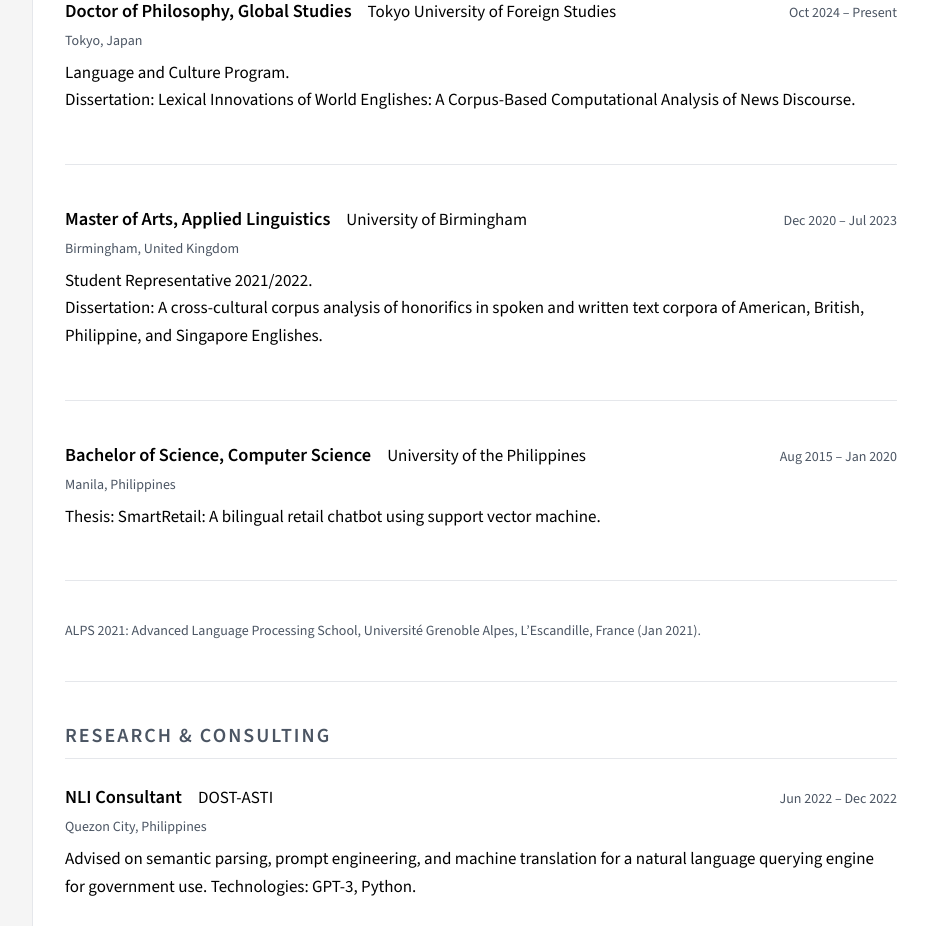
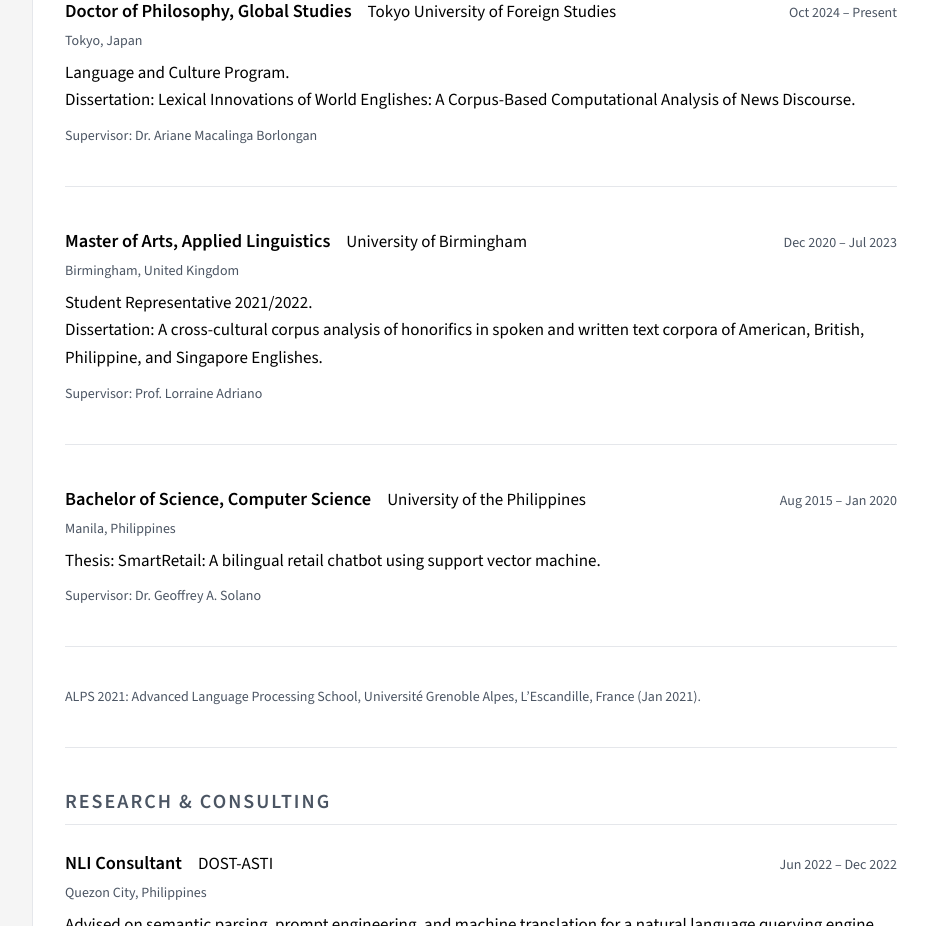
Before and after one commit to jaspercatapang/jaspercatapang.github.io, a React (Vite) app: page / in a window 1280 px wide. Shown: the part 1480-2406 px from the top of the page, without its empty margins (255-1183 px from the left). Built offline with nearby package versions, Linux system fonts and the light colour scheme.

Commit message:
Add dissertation supervisors to Education section

```diff
--- a/src/App.jsx
+++ b/src/App.jsx
@@ -690,6 +690,7 @@ export default function App() {
               date="Oct 2024 – Present"
               location="Tokyo, Japan"
               desc={<>Language and Culture Program.<br />Dissertation: Lexical Innovations of World Englishes: A Corpus-Based Computational Analysis of News Discourse.</>}
+              meta="Supervisor: Dr. Ariane Macalinga Borlongan"
             />
             <Entry
               role="Master of Arts, Applied Linguistics"
@@ -697,6 +698,7 @@ export default function App() {
               date="Dec 2020 – Jul 2023"
               location="Birmingham, United Kingdom"
               desc={<>Student Representative 2021/2022.<br />Dissertation: A cross-cultural corpus analysis of honorifics in spoken and written text corpora of American, British, Philippine, and Singapore Englishes.</>}
+              meta="Supervisor: Prof. Lorraine Adriano"
             />
             <Entry
               role="Bachelor of Science, Computer Science"
@@ -704,6 +706,7 @@ export default function App() {
               date="Aug 2015 – Jan 2020"
               location="Manila, Philippines"
               desc="Thesis: SmartRetail: A bilingual retail chatbot using support vector machine."
+              meta="Supervisor: Dr. Geoffrey A. Solano"
             />
             <p className="text-sm text-gray-600 mt-4">ALPS 2021: Advanced Language Processing School, Université Grenoble Alpes, L’Escandille, France (Jan 2021).</p>
           </Section>
```
Also changed, not shown: 3 other files (tests, documents, lock files or other folders).
